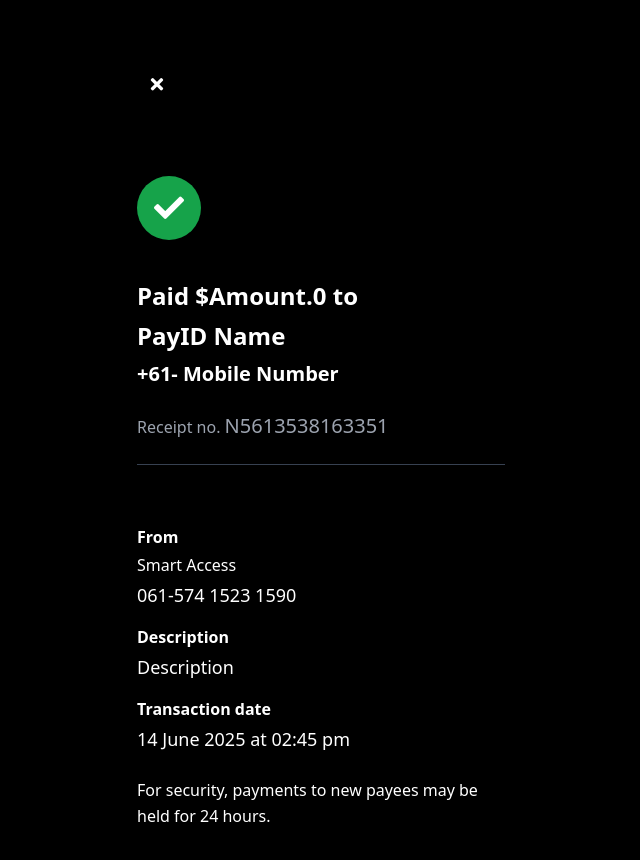
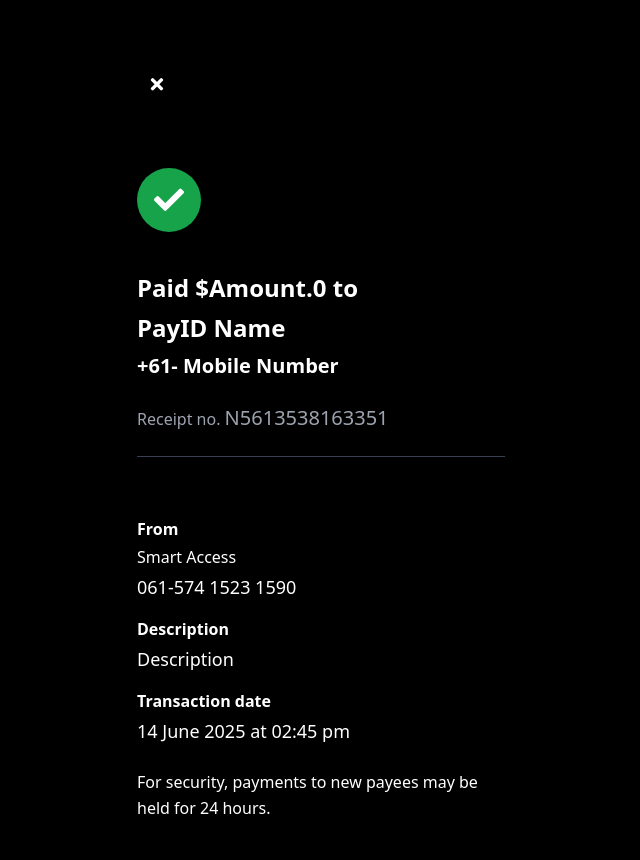
Before and after one commit to CNX175/Payment-Website, a plain HTML site: page page4.html in a window 1280 px wide. Shown: the whole page, without its empty margins (319-959 px from the left). Drawn offline with nearby package versions, Linux system fonts and the light colour scheme.

Commit message:
Update page4.html added space

```diff
--- a/page4.html
+++ b/page4.html
@@ -26,8 +26,7 @@
     >
       <i class="fas fa-times text-white text-lg"></i>
     </button>
-    <be></br>
-        <be></br>
+    <div style="height: 40px;"></div>
 
 
     <div class="flex items-center justify-left mb-10">
```
